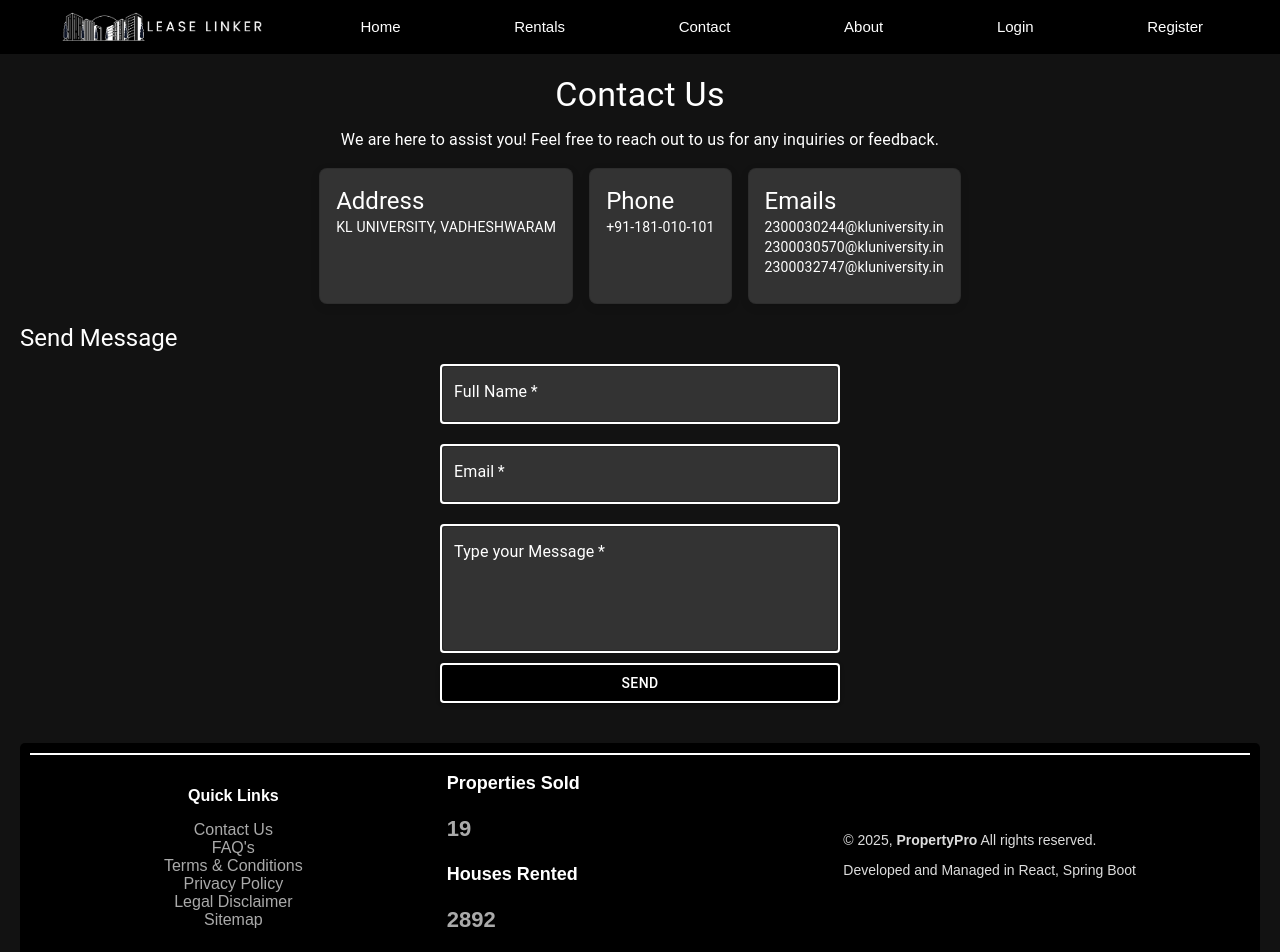
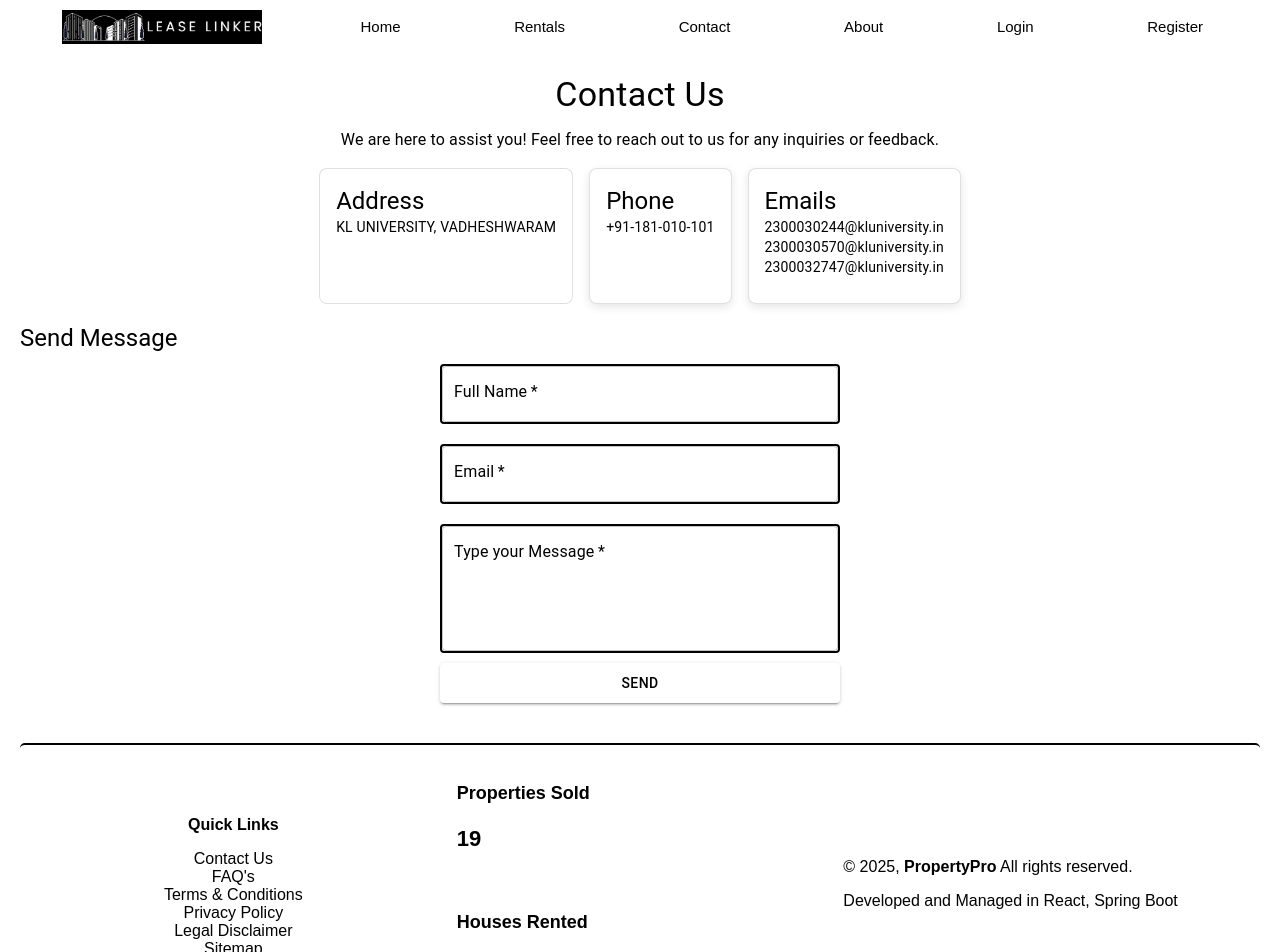
Before and after one commit to SAI30570SREERachapudi/Property-Management-System, a React (Vite) app in the folder client/: page /contact in a window 1280 px wide. Shown: the top 952 px of the page. Built offline with nearby package versions, Linux system fonts and the light colour scheme.

Commit message:
codign in react(theme change)

```diff
--- a/client/src/components/Contact.jsx
+++ b/client/src/components/Contact.jsx
@@ -22,9 +22,9 @@ const Contact = () => {
 
   const inputStyle = {
     "& .MuiOutlinedInput-root": {
-      backgroundColor: "#333",
-      color: "white",
-      border: "2px solid white",
+      backgroundColor: "white",
+      color: "black",
+      border: "2px solid black",
     },
     "& .MuiInputLabel-root": {
       color: "white",
@@ -68,8 +68,8 @@ const Contact = () => {
     <div
       style={{
         padding: "20px",
-        backgroundColor: "#121212",
-        color: "white",
+        backgroundColor: "white",
+        color: "black",
         marginBottom: "2rem !important", // Adding !important
       }}
     >
@@ -87,10 +87,10 @@ const Contact = () => {
             variant="outlined"
             style={{
               height: "100%",
-              boxShadow: "0 3px 10px rgba(0,0,0,0.1)",
+              boxShadow: "0 3px 10px rgba(255, 255, 255, 0.1)",
               borderRadius: "8px",
-              backgroundColor: "#333",
-              color: "white",
+              backgroundColor: "white ",
+              color: "black",
             }}
           >
             <CardContent>
@@ -109,8 +109,9 @@ const Contact = () => {
               height: "100%",
               boxShadow: "0 3px 10px rgba(0,0,0,0.1)",
               borderRadius: "8px",
-              backgroundColor: "#333",
-              color: "white",
+
+              backgroundColor: "white ",
+              color: "black",
             }}
           >
             <CardContent>
@@ -127,8 +128,9 @@ const Contact = () => {
               height: "100%",
               boxShadow: "0 3px 10px rgba(0,0,0,0.1)",
               borderRadius: "8px",
-              backgroundColor: "#333",
-              color: "white",
+
+              backgroundColor: "white ",
+              color: "black",
             }}
           >
             <CardContent>
@@ -173,7 +175,7 @@ const Contact = () => {
             helperText={errors.fullName?.message}
             style={{ margin: "10px 0" }}
             color="warning"
-            InputLabelProps={{ style: { color: "white" } }}
+            InputLabelProps={{ style: { color: "black" } }}
             InputProps={{ style: { color: "white" } }}
             sx={inputStyle}
           />
@@ -192,8 +194,8 @@ const Contact = () => {
             helperText={errors.email?.message}
             style={{ margin: "10px 0" }}
             color="warning"
-            InputLabelProps={{ style: { color: "white" } }}
-            InputProps={{ style: { color: "white" } }}
+            InputLabelProps={{ style: { color: "black" } }}
+            InputProps={{ style: { color: "black" } }}
             sx={inputStyle}
           />
           <TextField
@@ -207,15 +209,15 @@ const Contact = () => {
             helperText={errors.message?.message}
             style={{ margin: "10px 0" }}
             color="warning"
-            InputLabelProps={{ style: { color: "white" } }}
-            InputProps={{ style: { color: "white" } }}
+            InputLabelProps={{ style: { color: "black" } }}
+            InputProps={{ style: { color: "black" } }}
             sx={inputStyle}
           />
           <Button
             variant="contained"
             sx={{
-              backgroundColor: "black",
-              color: "white",
+              backgroundColor: "white",
+              color: "black",
               border: "2px solid white",
               "&:hover": {
                 backgroundColor: "darkgray",
--- a/client/src/components/HomePage.jsx
+++ b/client/src/components/HomePage.jsx
@@ -35,7 +35,7 @@ export default function HomePage() {
     <div>
       <div className="HomePage1" style={{ display: "flex", padding: "20px" }}>
         <div className="text">
-          <h5 style={{ textAlign: "left", color: "white", fontSize: "17px" }}>
+          <h5 style={{ textAlign: "left", color: "Black", fontSize: "17px" }}>
             Whether you're a property owner, a tenant, or looking for expert
             advice, we're here to help. Our team is dedicated to creating the
             best experience for both property owners and residents.
--- a/client/src/css/Home1.css
+++ b/client/src/css/Home1.css
@@ -1,16 +1,17 @@
 body {
   margin: 0;
-  padding: 0%;
+  padding: 0;
   font-family: Arial, sans-serif;
-  background-color: black;
-  color: white;
+  background-color: white;
+  color: black;
   width: 100%;
 }
 
 .NavBar {
   padding: 10px 20px;
   overflow: hidden;
-  box-shadow: white 0px 6px 6px -2px, white 0px 3px 3px -3px;
+  background-color: white;
+  box-shadow: black 0px 6px 6px -2px, black 0px 3px 3px -3px;
 }
 
 .NavList {
@@ -27,7 +28,7 @@ body {
 }
 
 .NavList a {
-  color: white;
+  color: black;
   text-decoration: none;
   font-size: 15px;
   transition: color 0.3s ease, transform 0.6s ease, box-shadow 0.6s ease;
@@ -35,18 +36,71 @@ body {
 }
 
 .NavList a:hover {
-  color: black;
-  box-shadow: white 10px 20px 10px 20px inset;
+  color: white;
+  box-shadow: black 10px 20px 10px 20px inset;
   transform: rotateY(180deg);
 }
 
 .NavList li a {
   transition: box-shadow 1.6s ease-in-out;
 }
+
 .BlackBackground {
-  background-color: black;
+  background-color: white;
   padding: 10px 20px;
-  box-shadow: white 0px 6px 6px -2px, white 0px 3px 3px -3px;
+  box-shadow: black 0px 6px 6px -2px, black 0px 3px 3px -3px;
+}
+
+/* About Us Section */
+.about-us-container {
+  background-color: white;
+  color: black;
+  text-align: center;
+  padding: 20px;
+}
+
+h1 {
+  font-size: 2rem;
+  margin-bottom: 40px;
+  color: black;
+}
+
+.team-members {
+  display: flex;
+  justify-content: space-around;
+  align-items: center;
+  gap: 30px;
+  flex-wrap: wrap;
+}
+
+.team-member {
+  width: 20%;
+  height: 30vh;
+  padding: 3px;
+  background-color: #82cc7f; /* Soft Green */
+  border-radius: 8px;
+  box-shadow: 0 2px 8px rgba(0, 128, 0, 0.5); /* Green shadow */
+}
+
+.team-box h3 {
+  font-size: 1rem;
+  margin-bottom: 15px;
+  color: black;
+}
+
+.social-links {
+  display: flex;
+  justify-content: center;
+  gap: 20px;
+}
+
+.social-links a {
+  color: black;
+  text-decoration: none;
+}
+
+.social-links a:hover {
+  color: #005700; /* Darker green for hover effect */
 }
 
 @media (max-width: 768px) {
@@ -58,4 +112,13 @@ body {
   .NavList li {
     margin: 10px 0;
   }
+
+  .team-member {
+    width: 90%;
+    margin: 10px auto;
+  }
+
+  h1 {
+    font-size: 1.5rem;
+  }
 }
--- a/client/src/css/HomePage.css
+++ b/client/src/css/HomePage.css
@@ -1,7 +1,7 @@
 /* General Styling */
 body {
-    background-color:black;
-    color: white;
+  background-color: white;
+  color: black;
   font-family: 'Poppins', sans-serif;
   margin: 0;
   padding: 0;
@@ -19,7 +19,7 @@ body {
 .text {
   flex: 1;
   max-width: 600px;
-    color: #dddddd;
+  color: black;
   line-height: 1.8;
   font-size: 1rem;
 }
@@ -33,15 +33,16 @@ body {
   width: 100%;
   height: auto;
   border-radius: 10px;
-    box-shadow: 0px 10px 20px rgba(0, 0, 0, 0.5);
+  box-shadow: 0px 10px 20px rgba(0, 0, 0, 0.2);
   transition: transform 0.3s ease, box-shadow 0.3s ease;
 }
 
 .HomePage1 img:hover {
   transform: scale(1.05);
-    box-shadow: 0px 15px 30px rgba(0, 0, 0, 0.7);
+  box-shadow: 0px 15px 30px rgba(0, 0, 0, 0.3);
 }
 
+/* Our Achievements Section */
 .Our_Achievements {
   text-align: center;
   margin: 60px 20px;
@@ -50,8 +51,8 @@ body {
 .Our_Achievements h2 {
   font-size: 2.5rem;
   margin-bottom: 30px;
-    color: #aaa;
-    text-shadow: 2px 2px 5px rgba(0, 0, 0, 0.7);
+  color: black;
+  text-shadow: 2px 2px 5px rgba(0, 0, 0, 0.2);
 }
 
 .Achievements {
@@ -62,39 +63,143 @@ body {
 }
 
 .Achievement {
-    background-color: black;
+  background-color: #82cc7f;
   padding: 20px;
   border-radius: 10px;
   text-align: center;
   width: 250px;
-    box-shadow: rgba(0, 0, 0, 0.35) 0px -50px 36px -28px inset;
+  box-shadow: rgba(0, 128, 0, 0.3) 0px -50px 36px -28px inset;
   transition: transform 0.5s ease, box-shadow 0.5s ease, background-color 0.3s ease;
 }
 
 .Achievement:hover {
   transform: translateY(-10px) scale(1.05);
-    box-shadow: white 90px 90px 90px 90px inset;
+  box-shadow: rgba(0, 100, 0, 0.5) 0px -50px 36px -28px inset;
 }
 
 .Achievement h3 {
   font-size: 2.5rem;
-    color: white;
+  color: black;
   margin-bottom: 10px;
-  }
-
-  .Achievement:hover h3 {
-    color: #1a1a1a;
 }
 
 .Achievement p {
   font-size: 1.2rem;
-    color: #cccccc;
+  color: black;
 }
 
-  .Achievement:hover p {
-    color: #1a1a1a;
+/* Why Our Company Section */
+.WhyOurCompany {
+  text-align: center;
+  margin: 60px 20px;
 }
 
+.WhyOurCompany h2 {
+  font-size: 2.5rem;
+  margin-bottom: 30px;
+  color: black;
+  text-shadow: 2px 2px 5px rgba(0, 0, 0, 0.2);
+}
+
+.CompanyInfo {
+  display: flex;
+  justify-content: space-evenly;
+  flex-wrap: wrap;
+  gap: 20px;
+}
+
+.InfoItem {
+  background-color: #82cc7f;
+  padding: 20px;
+  border-radius: 10px;
+  text-align: center;
+  width: 250px;
+  transition: transform 0.5s ease, box-shadow 0.5s ease, background-color 0.3s ease;
+}
+
+.InfoItem:hover {
+  transform: translateY(-10px) scale(1.05);
+  box-shadow: rgba(0, 100, 0, 0.5) 0px -50px 36px -28px inset;
+}
+
+.InfoItem h3 {
+  font-size: 1.2rem;
+  color: black;
+  margin-bottom: 10px;
+}
+
+.InfoItem p {
+  font-size: 1rem;
+  color: black;
+}
+
+/* Footer Styling */
+.footer {
+  background-color: white;
+  color: black;
+  text-align: center;
+  border-top: 2px solid black;
+}
+
+.footer-container {
+  display: flex;
+  align-items: center;
+  margin: auto;
+}
+
+.footer-info {
+  flex: 1;
+  text-align: left;
+}
+
+.footer-links {
+  flex: 1;
+  text-align: center;
+}
+
+.footer-links h4 {
+  color: black;
+  margin-bottom: 10px;
+}
+
+.footer-links ul {
+  list-style: none;
+  padding: 0;
+}
+
+.footer-links ul li a {
+  color: black;
+  text-decoration: none;
+  transition: color 0.3s ease-in-out;
+}
+
+.footer-links ul li a:hover {
+  color: #005700;
+}
+
+.footer-stats {
+  flex: 1;
+}
+
+.stat {
+  padding: 10px;
+  text-align: left;
+  margin-left: 10px;
+}
+
+.stat h3 {
+  margin-bottom: 5px;
+  font-size: 18px;
+  color: black;
+}
+
+.stat p {
+  font-size: 22px;
+  font-weight: bold;
+  color: black;
+}
+
+/* Responsive Design */
 @media (max-width: 768px) {
   .HomePage1 {
       flex-direction: column;
@@ -111,95 +216,6 @@ body {
       flex-direction: column;
       align-items: center;
   }
-  }
-
-  .card {
-    background-color: #1e1e1e;
-    color: #fff;
-    padding: 20px;
-    border-radius: 10px;
-    text-align: center;
-    width: 250px;
-    margin: 10px auto;
-
-    transition: box-shadow 1s ease-in-out, transform 0.5s ease-in-out;
-  }
-
-  .card:hover {
-    transform: scale(1.1);
-    box-shadow: red 0px -70px 46px -28px inset;
-  }
-
-  /* Smooth Animations for Continuous Effect */
-  @keyframes animateShadow {
-    0%, 100% {
-      box-shadow: red 0px -50px 36px -28px inset;
-    }
-    50% {
-      box-shadow: yellow 0px -70px 46px -28px inset;
-    }
-  }
-
-  .card {
-    animation: animateShadow 3s infinite alternate;
-  }
-  /* Why Our Company Section */
-.WhyOurCompany {
-    text-align: center;
-    margin: 60px 20px;
-  }
-
-  .WhyOurCompany h2 {
-    font-size: 2.5rem;
-    margin-bottom: 30px;
-    color: #aaa;
-
-    text-shadow: 2px 2px 2px 2px  rgba(0, 0, 0, 0.7);
-  }
-
-  .CompanyInfo {
-    display: flex;
-    justify-content: space-evenly;
-    flex-wrap: wrap;
-    gap: 20px;
-  }
-
-  .InfoItem {
-    background-color:black;
-    padding: 20px;
-    border-radius: 10px;
-    text-align: center;
-    width: 250px;
-    transition: transform 0.5s ease, box-shadow 0.5s ease, background-color 0.3s ease;
-  }
-
-  .InfoItem:hover {
-    transform: translateY(-10px) scale(1.05);
-    box-shadow: white 90px 90px 90px 90px inset;
-  }
-
-  .InfoItem h3 {
-    font-size: 1.2rem;
-    color: white;
-    margin-bottom: 10px;
-  }
-
-  .InfoItem p {
-    font-size: 1rem;
-    color: #cccccc;
-  }
-
-  .InfoItem:hover h3 {
-    color: #1a1a1a;
-  }
-
-  .InfoItem:hover p {
-    color: #1a1a1a;
-  }
-  @media (max-width: 768px) {
-    .WhyOurCompany {
-      margin: 40px 20px;
-    }
 
   .CompanyInfo {
       flex-direction: column;
@@ -210,103 +226,7 @@ body {
       width: 80%;
       margin-bottom: 20px;
   }
-  }
 
-
-.footer {
-  background-color: black;
-  color: #ddd;
-  /* padding: 40px 20px; */
-  text-align: center;
-  /* border: 2px solid red; */
-  /* box-shadow: white 0px -50px 36px -28px inset; */
-  border-bottom:0 ;
-}
-
-
-.footer-container {
-  display: flex;
-  /* border: 2px solid red; */
-  border-top:2px solid white ;
-  align-items: center;
-
-  margin: auto;
-}
-
-.footer-info {
-
-  flex: 1;
-  text-align: left;
-}
-
-.footer-info p {
-  /* margin: 5px 0; */
-  font-size: 14px;
-}
-
-.footer-links {
-  flex: 1;
-  text-align: center;
-}
-
-.footer-links h4 {
-  color: white;
-  margin-bottom: 10px;
-}
-
-.footer-links ul {
-  list-style: none;
-  padding: 0;
-}
-
-.footer-links ul li {
-  /* margin: 5px 0; */
-}
-
-.footer-links ul li a {
-  color: #aaa;
-  text-decoration: none;
-  transition: color 0.3s ease-in-out;
-}
-
-.footer-links ul li a:hover {
-  color: white
-}
-
-.footer-stats {
-  flex: 1;
-
-}
-
-.stat {
-  /* background: #222; */
-  padding: px;
-  border-radius: 10px;
-
-  text-align: left;
-  margin-left: 10px;
-
-  transition: transform 0s ease, box-shadow 0s ease;
-}
-
-/* .stat:hover {
-  transform: scale(1.05);
-} */
-
-.stat h3 {
-  margin-bottom: 5px;
-  font-size: 18px;
-  color: white;
-}
-
-.stat p {
-  font-size: 22px;
-  font-weight: bold;
-  color: #aaa;
-}
-
-/* Responsive Design */
-@media (max-width: 768px) {
   .footer-container {
       flex-direction: column;
       text-align: center;
--- a/client/src/css/footer.css
+++ b/client/src/css/footer.css
@@ -1,4 +1,3 @@
-<<<<<<< HEAD
 /* General Styling */
 body {
   background-color: #1a1a1a;
@@ -17,7 +16,7 @@ main {
 
 /* Footer Styling */
 .footer {
-  background-color: #111;
+  background-color: black;
   color: #ddd;
   text-align: center;
   border-top: 2px solid white;
@@ -80,21 +79,9 @@ main {
   font-weight: bold;
   color: #aaa;
 }
+
+/* Responsive Design */
 @media (max-width: 768px) {
-=======
-
-  /* Footer Styling */
-  .footer {
-    background-color: black;
-    color: #ddd;
-    text-align: center;
-    border-top: 2px solid white;
-    padding: 40px 20px;
-    margin-top: auto; /* Push the footer to the bottom */
-    margin-bottom: 0;
-  }
-
->>>>>>> 442939b3ccdfc11d2c6f316dabe873d8883a941d
   .footer-container {
     flex-direction: column;
     text-align: center;
```
Also changed, not shown: client/src/css/AboutUs.css (+8 -13 lines). Lines whose indentation alone changed are shown as unchanged.
